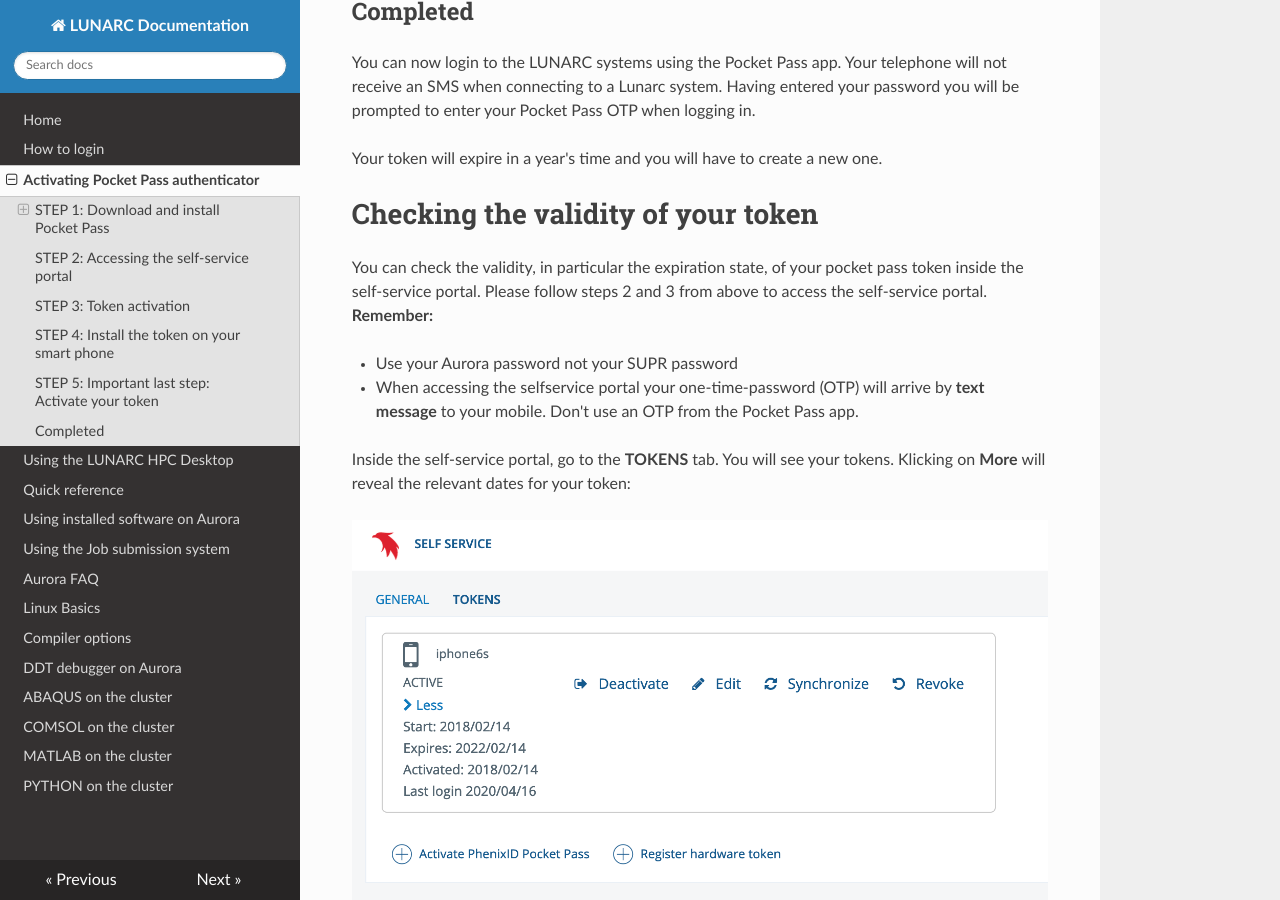
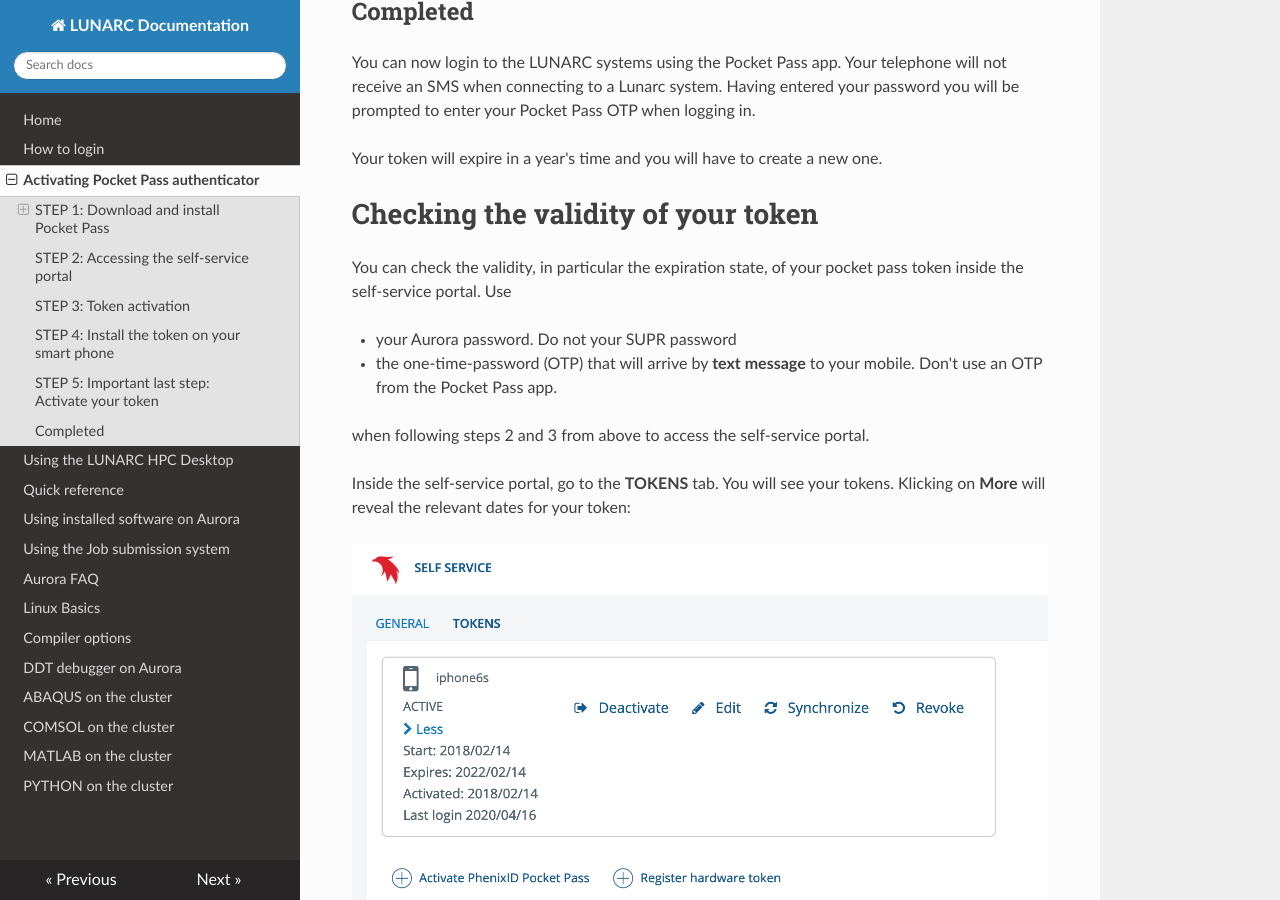
Before and after one commit to lunarc/lunarc_docs, an MkDocs documentation site: the page built from docs/authenticator_howto.md, in a window 1280 px wide and 900 px high, scrolled down 6181 px. Built offline with MkDocs 1.6.1, drawn with Linux system fonts in a browser that asks for light colours; nearby versions of some CDN libraries; old or Windows-style settings are respelled for this version of MkDocs.

Commit message:
rephrase on passwords for self service access for token renewal

```diff
--- a/docs/authenticator_howto.md
+++ b/docs/authenticator_howto.md
@@ -75,10 +75,12 @@
 
 
 #Checking the validity of your token
-You can check the validity, in particular the expiration state, of your pocket pass token inside the self-service portal.  Please follow steps 2 and 3 from above to access the self-service portal.  **Remember:**
+You can check the validity, in particular the expiration state, of your pocket pass token inside the self-service portal.  Use
 
-* Use your Aurora password not your SUPR password
-* When accessing the selfservice portal your one-time-password (OTP) will arrive by **text message** to your mobile.  Don't use an OTP from the Pocket Pass app.
+* your Aurora password. Do not your SUPR password
+* the one-time-password (OTP) that will arrive by **text message** to your mobile.  Don't use an OTP from the Pocket Pass app.
+
+when following steps 2 and 3 from above to access the self-service portal.
 
 Inside the self-service portal, go to the **TOKENS** tab.  You will see your tokens.  Klicking on **More** will reveal the relevant dates for your token:
 
```
